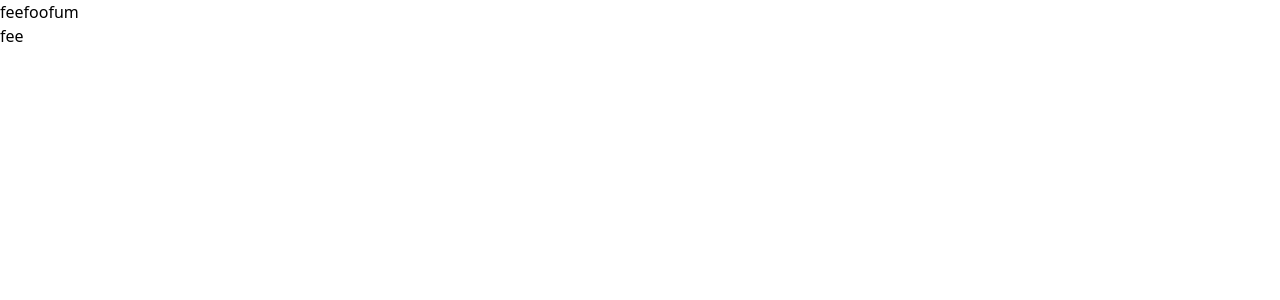
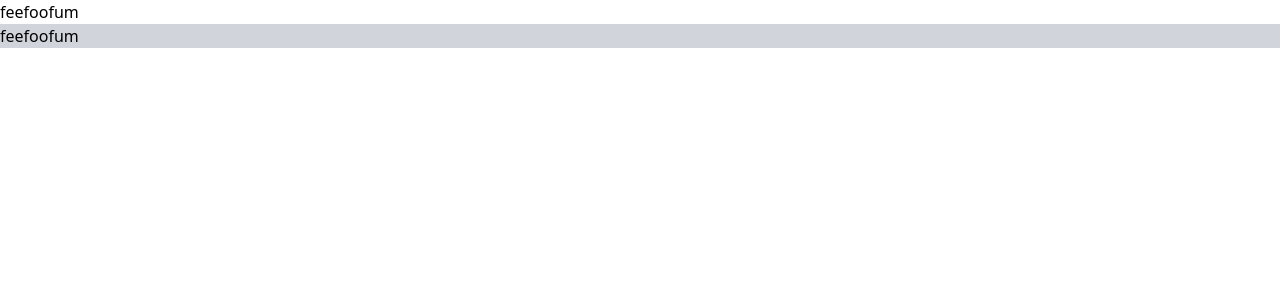
Before and after one commit to jainshreyp/app, a React (Create React App) app in the folder app/: page / in a window 1280 px wide. Shown: the top 300 px of the page. Built offline with nearby package versions, Linux system fonts and the light colour scheme.

Commit message:
Smaller update on the Welcome comp

```diff
--- a/app/src/components/welcome.js
+++ b/app/src/components/welcome.js
@@ -2,11 +2,11 @@ import React from 'react'
 
 const Welcome = (props) => {
     return(
-        <div>
-            <p>{props.value[0]}</p>
+        <div className="bg-gray-300 px-auto">
+            <p>{props.value}</p>
             {props.value.forEach(element => {
-            <p>{element}</p>
-        })}
+                <p>{element}</p>
+            })}
         </div>
     )
 }
```
Also changed, not shown: 1 other file (tests, documents, lock files or other folders).
